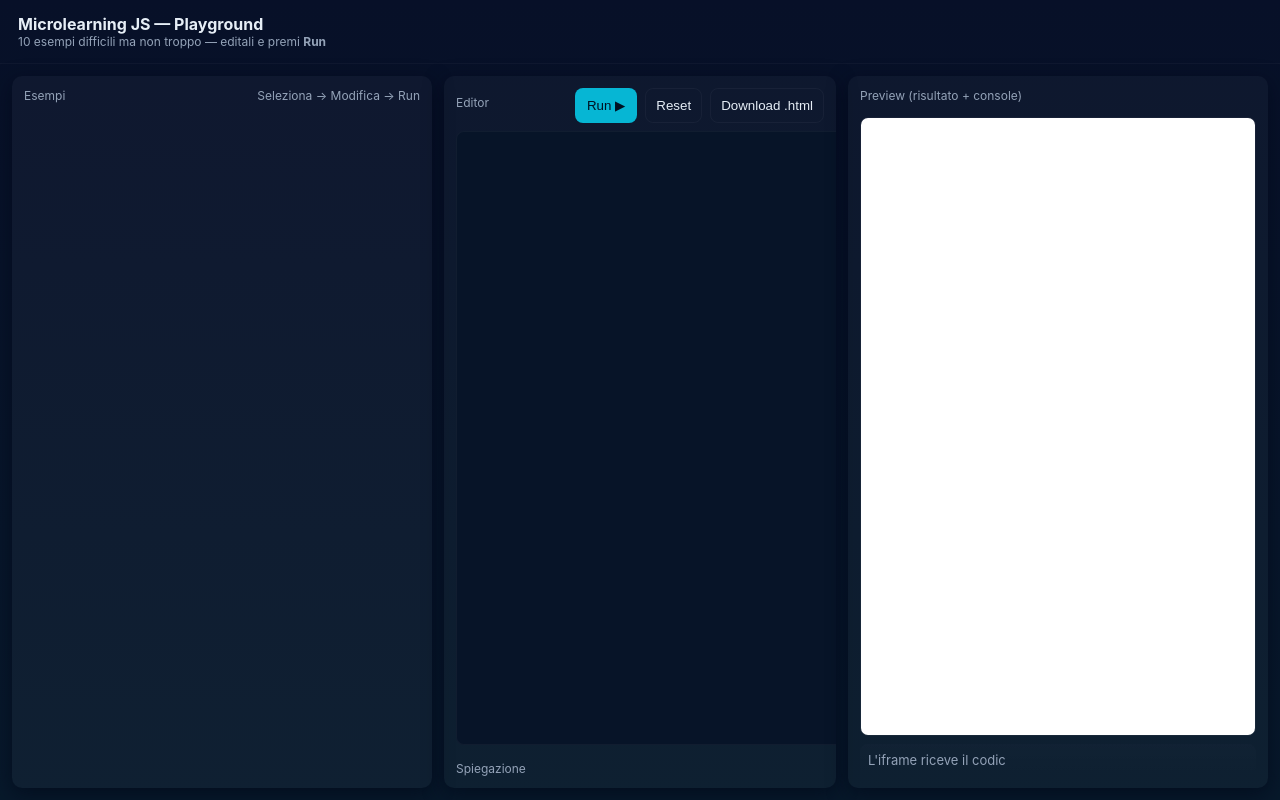
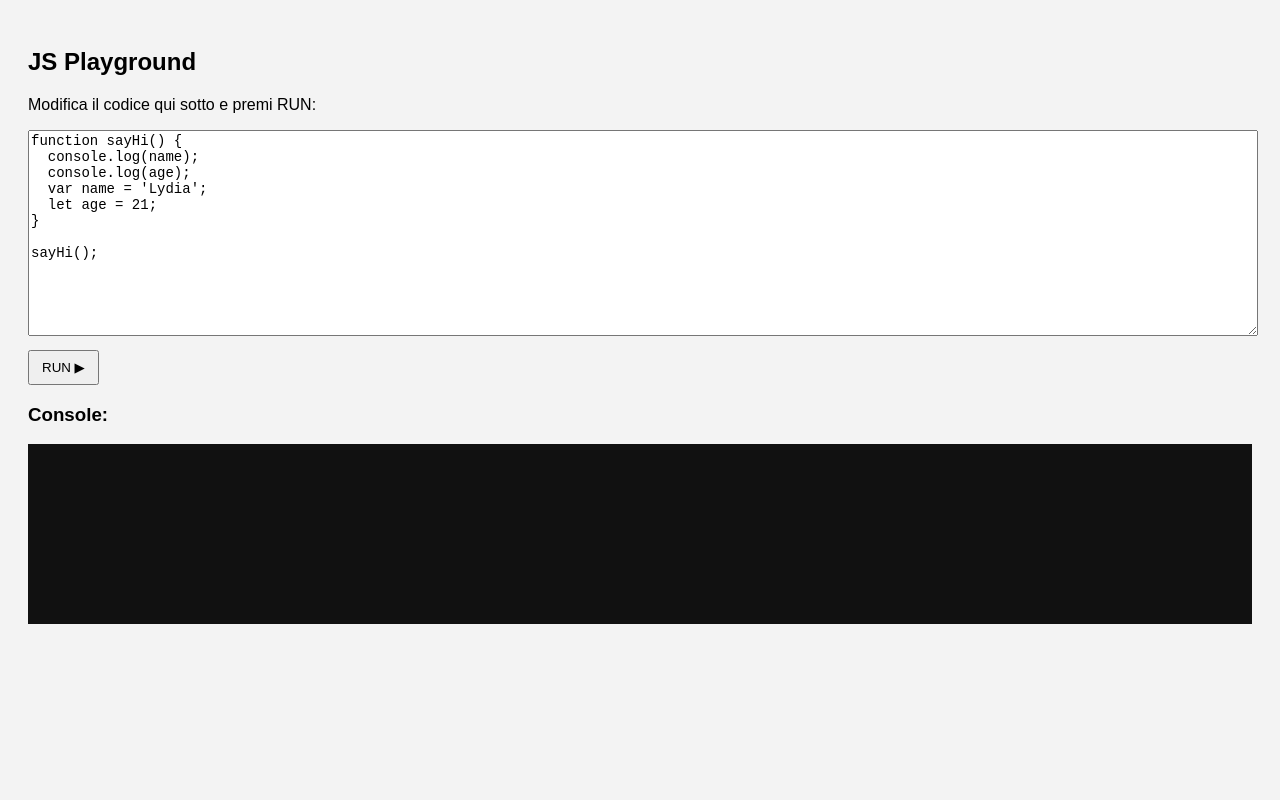
Before and after one commit to salvatorecapolupo/jsrunner, a plain HTML site: page index.html in a window 1280 px wide. Drawn offline with Linux system fonts and the light colour scheme.

Commit message:
Update index.html

```diff
--- a/index.html
+++ b/index.html
@@ -1,77 +1,70 @@
 <!doctype html>
 <html lang="it">
 <head>
-<meta charset="utf-8" />
-<meta name="viewport" content="width=device-width,initial-scale=1" />
-<title>Microlearning JS Playground</title>
+<meta charset="UTF-8" />
+<title>JS Playground Semplice</title>
 <style>
-  :root{--bg:#0f1724;--panel:#0b1220;--accent:#06b6d4;--muted:#94a3b8;--card:#0b1220;--light:#e6eef6}
-  body{font-family:Inter,ui-sans-serif,system-ui,Segoe UI,Roboto,"Helvetica Neue",Arial; margin:0; background:linear-gradient(180deg,#071028 0%, #07192b 100%); color:var(--light); height:100vh; display:flex; flex-direction:column;}
-  header{padding:14px 18px; display:flex; gap:12px; align-items:center; border-bottom:1px solid rgba(255,255,255,0.03)}
-  h1{font-size:16px;margin:0}
-  .container{display:grid; grid-template-columns: 420px 1fr 420px; gap:12px; padding:12px; flex:1; min-height:0;}
-  .panel{background:rgba(255,255,255,0.03); border-radius:10px; padding:12px; box-shadow: 0 6px 20px rgba(2,6,23,0.6); overflow:auto}
-  .list{display:flex; flex-direction:column; gap:8px; max-height:60vh; overflow:auto; padding-right:6px}
-  .example-btn{background:transparent; color:var(--light); border:1px solid rgba(255,255,255,0.04); padding:8px; border-radius:8px; text-align:left; cursor:pointer;}
-  .example-btn.active{border-color:var(--accent); box-shadow: 0 6px 18px rgba(6,182,212,0.08); background:linear-gradient(180deg, rgba(6,182,212,0.04), transparent)}
-  label{font-size:12px;color:var(--muted);display:block;margin-bottom:6px}
-  textarea{width:100%; height: calc(100% - 90px); min-height:220px; resize:vertical; background:#071428; color: #dbeafe; border:1px solid rgba(255,255,255,0.04); padding:10px; font-family:ui-monospace, SFMono-Regular, Menlo, Monaco, "Roboto Mono", "Courier New", monospace; font-size:13px; border-radius:8px}
-  .controls{display:flex; gap:8px; margin-top:8px}
-  button.run{background:var(--accent); color:#012; border:none; padding:10px 12px; border-radius:8px; cursor:pointer}
-  button.secondary{background:transparent; border:1px solid rgba(255,255,255,0.04); color:var(--light); padding:8px 10px; border-radius:8px; cursor:pointer}
-  .preview{display:flex; flex-direction:column; gap:8px; min-height:0}
-  .iframe-wrap{flex:1; border-radius:8px; overflow:hidden; border:1px solid rgba(255,255,255,0.04)}
-  iframe.preview-frame{width:100%; height:100%; border:0; background:white}
-  .right-col{display:flex; flex-direction:column; gap:8px}
-  .explain{font-size:13px; color:var(--muted); padding:8px; border-radius:8px; background:linear-gradient(180deg, rgba(255,255,255,0.01), transparent)}
-  footer{padding:10px 16px; font-size:13px; color:var(--muted); border-top:1px solid rgba(255,255,255,0.03)}
-  .meta{font-size:12px;color:var(--muted)}
-  .small{font-size:12px;color:var(--muted)}
-  .top-row{display:flex; gap:8px; align-items:center}
-  .download-link{color:var(--accent); text-decoration:none;}
-  .examples-header{display:flex; align-items:center; justify-content:space-between; gap:8px}
+  body { font-family: sans-serif; padding: 20px; background: #f3f3f3; }
+  textarea { width: 100%; height: 200px; font-family: monospace; font-size: 14px; }
+  #console { background: #111; color: #0f0; padding: 10px; height: 160px; overflow-y: auto; margin-top: 10px; font-family: monospace; }
+  button { padding: 8px 12px; margin-top: 10px; }
 </style>
 </head>
 <body>
-<header>
-  <div>
-    <h1>Microlearning JS — Playground</h1>
-    <div class="meta">10 esempi difficili ma non troppo — editali e premi <strong>Run</strong></div>
-  </div>
-</header>
 
-<div class="container">
-  <div class="panel">
-    <div class="examples-header">
-      <label style="margin:0">Esempi</label>
-      <div class="small">Seleziona → Modifica → Run</div>
-    </div>
-    <div class="list" id="examplesList" role="list"></div>
-  </div>
+<h2>JS Playground</h2>
+<p>Modifica il codice qui sotto e premi RUN:</p>
 
-  <div class="panel preview">
-    <div style="display:flex; gap:8px; align-items:center;">
-      <div style="flex:1">
-        <label>Editor</label>
-      </div>
-      <div style="display:flex; gap:8px;">
-        <button class="run" id="runBtn">Run ▶</button>
-        <button class="secondary" id="resetBtn">Reset</button>
-        <button class="secondary" id="downloadBtn">Download .html</button>
-      </div>
-    </div>
+<textarea id="code">
+function sayHi() {
+  console.log(name);
+  console.log(age);
+  var name = 'Lydia';
+  let age = 21;
+}
 
-    <textarea id="editor" spellcheck="false"></textarea>
-    <div style="display:flex; gap:8px; margin-top:8px; align-items:center;">
-      <label style="margin:0">Spiegazione</label>
-      <div id="explanation" style="margin-left:8px; color:var(--muted)"></div>
-    </div>
-  </div>
+sayHi();
+</textarea>
 
-  <div class="panel right-col">
-    <label>Preview (risultato + console)</label>
-    <div class="iframe-wrap" style="height:70vh">
-      <iframe id="previewFrame" class="preview-frame"></iframe>
-    </div>
-    <div class="explain">
-      L'iframe riceve il codic
+<br>
+<button onclick="runCode()">RUN ▶</button>
+
+<h3>Console:</h3>
+<div id="console"></div>
+
+<script>
+function runCode() {
+  const code = document.getElementById("code").value;
+  const consoleDiv = document.getElementById("console");
+
+  // pulisci la console
+  consoleDiv.innerHTML = "";
+
+  // intercetta console.log
+  const originalLog = console.log;
+  console.log = function(...args) {
+    args.forEach(a => {
+      const line = document.createElement("div");
+      line.textContent = "> " + a;
+      consoleDiv.appendChild(line);
+    });
+    originalLog.apply(console, args);
+  };
+
+  // esegui il codice usando Function()
+  try {
+    new Function(code)();
+  } catch (err) {
+    const line = document.createElement("div");
+    line.style.color = "red";
+    line.textContent = "ERR: " + err;
+    consoleDiv.appendChild(line);
+  }
+
+  // ripristina console.log
+  console.log = originalLog;
+}
+</script>
+
+</body>
+</html>
```
